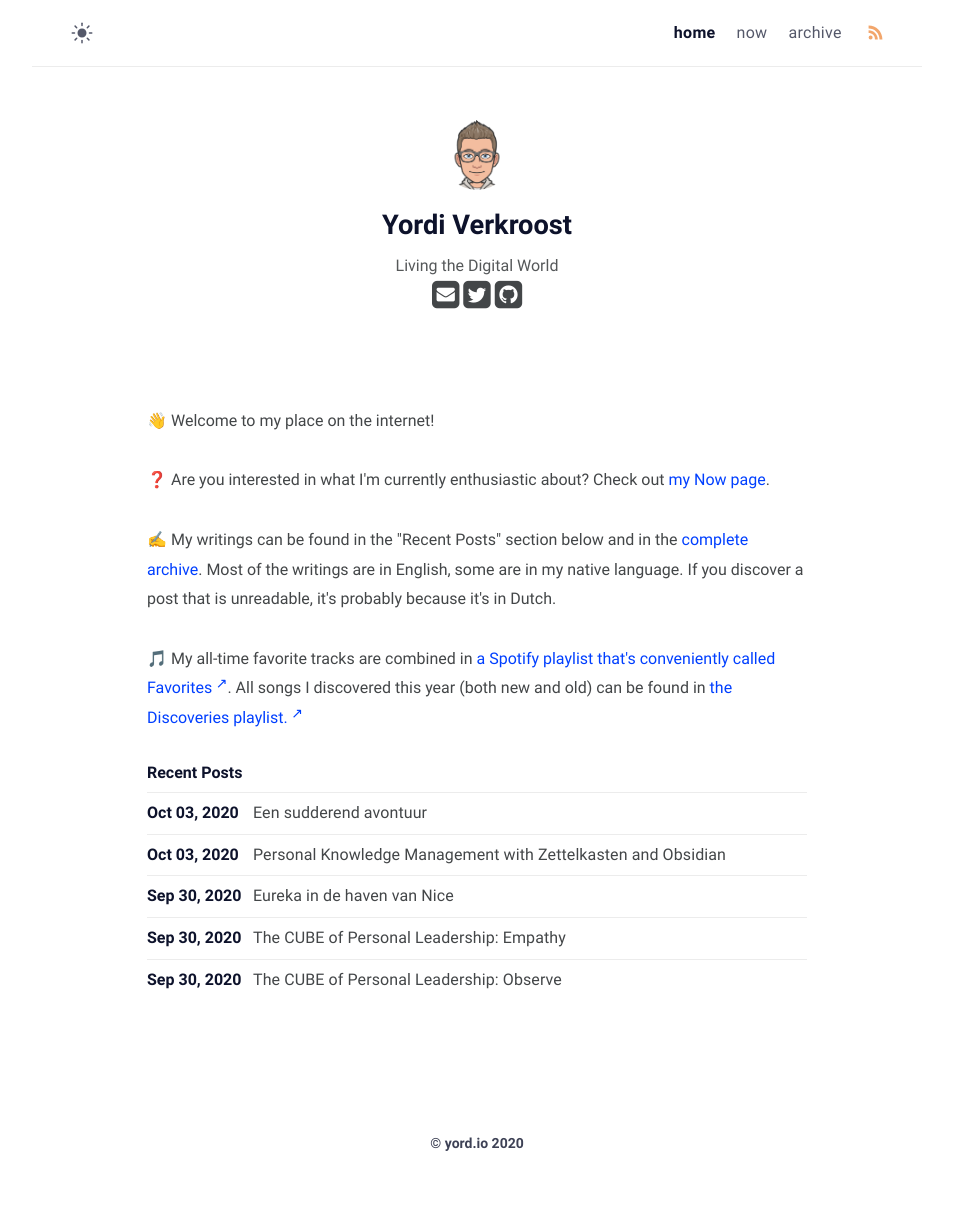
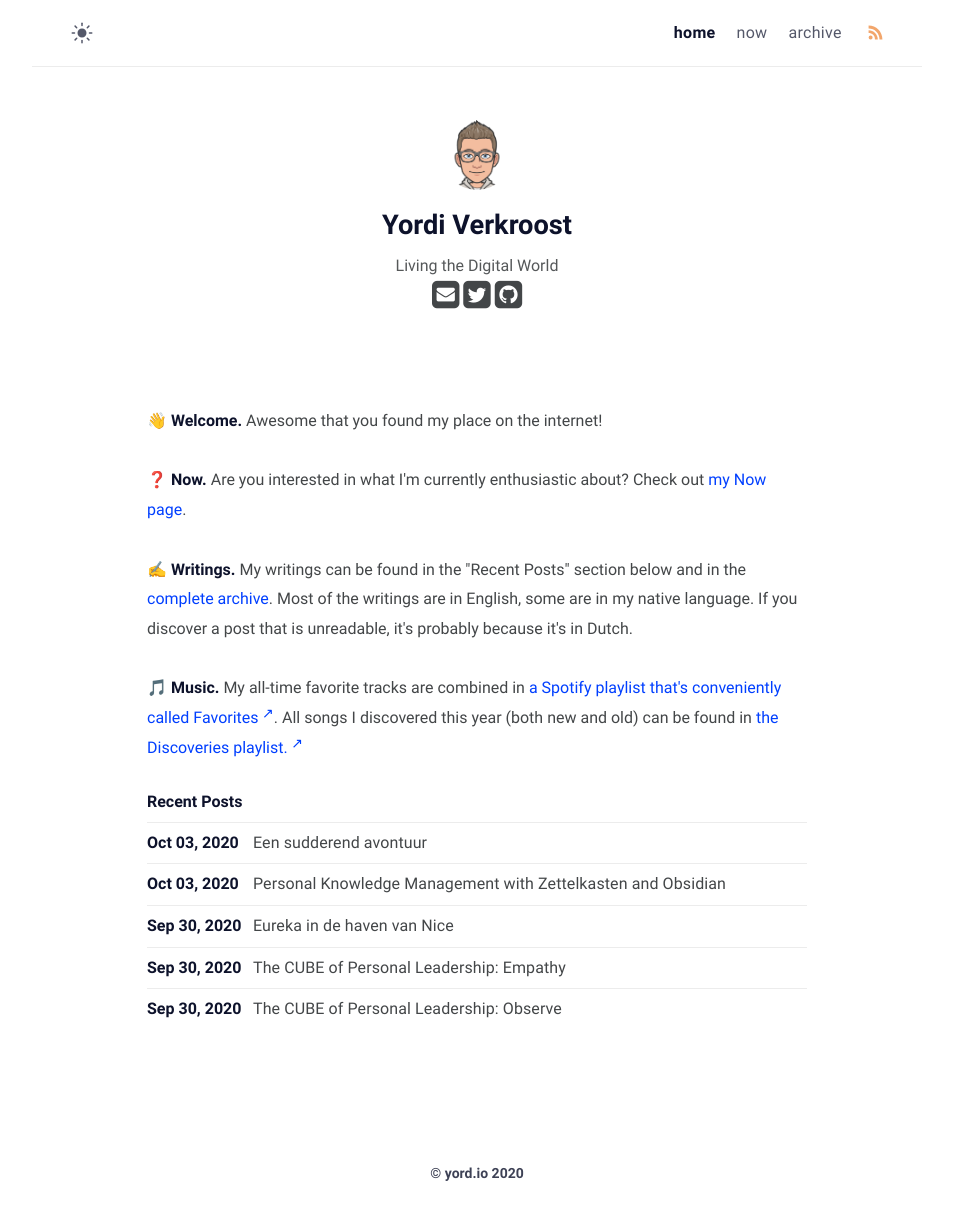
Before and after one commit to heymichal/heymichal.github.io, a Jekyll site: the page built from index.md, in a window 1280 px wide. Shown: the whole page, without its empty margins (163-1116 px from the left). Built offline with Jekyll 4.4.1, drawn with Linux system fonts in a browser that asks for light colours; before the commit the page ends 1190 px from its top, so only the background shows below that.

Commit message:
Use same style in 'home' as in 'now'

```diff
--- a/_includes/about.html
+++ b/_includes/about.html
@@ -1,9 +1,9 @@
 <div class="page-content">
-  <p>👋 Welcome to my place on the internet!</p>
+  <p>👋 <strong>Welcome.</strong> Awesome that you found my place on the internet!</p>
 
-  <p>❓ Are you interested in what I'm currently enthusiastic about? Check out <a href="{% link now.html %}">my Now page</a>.</p>
+  <p>❓ <strong>Now.</strong> Are you interested in what I'm currently enthusiastic about? Check out <a href="{% link now.html %}">my Now page</a>.</p>
 
-  <p>✍️ My writings can be found in the "Recent Posts" section below and in the <a href="{% link archive.html %}">complete archive</a>. Most of the writings are in English, some are in my native language. If you discover a post that is unreadable, it's probably because it's in Dutch.</p>
+  <p>✍️ <strong>Writings.</strong> My writings can be found in the "Recent Posts" section below and in the <a href="{% link archive.html %}">complete archive</a>. Most of the writings are in English, some are in my native language. If you discover a post that is unreadable, it's probably because it's in Dutch.</p>
 
-  <p>🎵 My all-time favorite tracks are combined in <a href="https://open.spotify.com/playlist/5e8XEYE7uOBsMfK33QAh0O?si=ly5ElOG7TYKgW_aTjPYTkQ" target="_blank">a Spotify playlist that's conveniently called Favorites</a>. All songs I discovered this year (both new and old) can be found in <a href="https://open.spotify.com/playlist/2QYLRzi5N8EvbDoYrT9fSR?si=k1We1MBYTEWMU9028_XxfQ" target="_blank">the Discoveries playlist.</a></p>
+  <p>🎵 <strong>Music.</strong> My all-time favorite tracks are combined in <a href="https://open.spotify.com/playlist/5e8XEYE7uOBsMfK33QAh0O?si=ly5ElOG7TYKgW_aTjPYTkQ" target="_blank">a Spotify playlist that's conveniently called Favorites</a>. All songs I discovered this year (both new and old) can be found in <a href="https://open.spotify.com/playlist/2QYLRzi5N8EvbDoYrT9fSR?si=k1We1MBYTEWMU9028_XxfQ" target="_blank">the Discoveries playlist.</a></p>
 </div>
```
